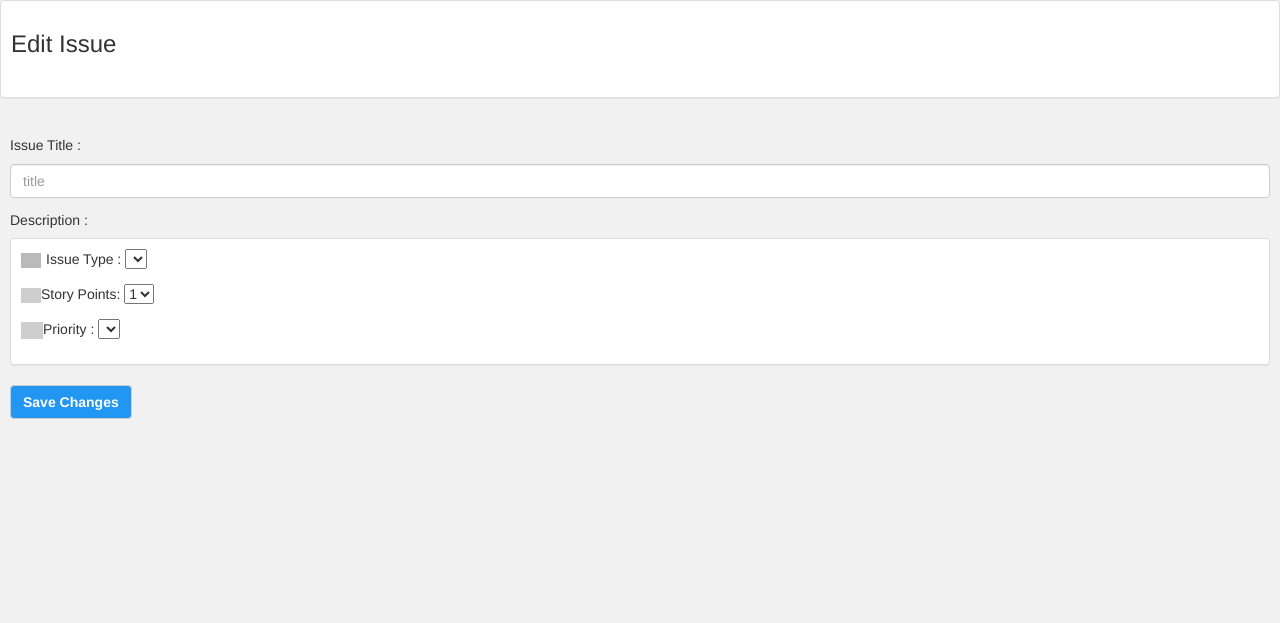
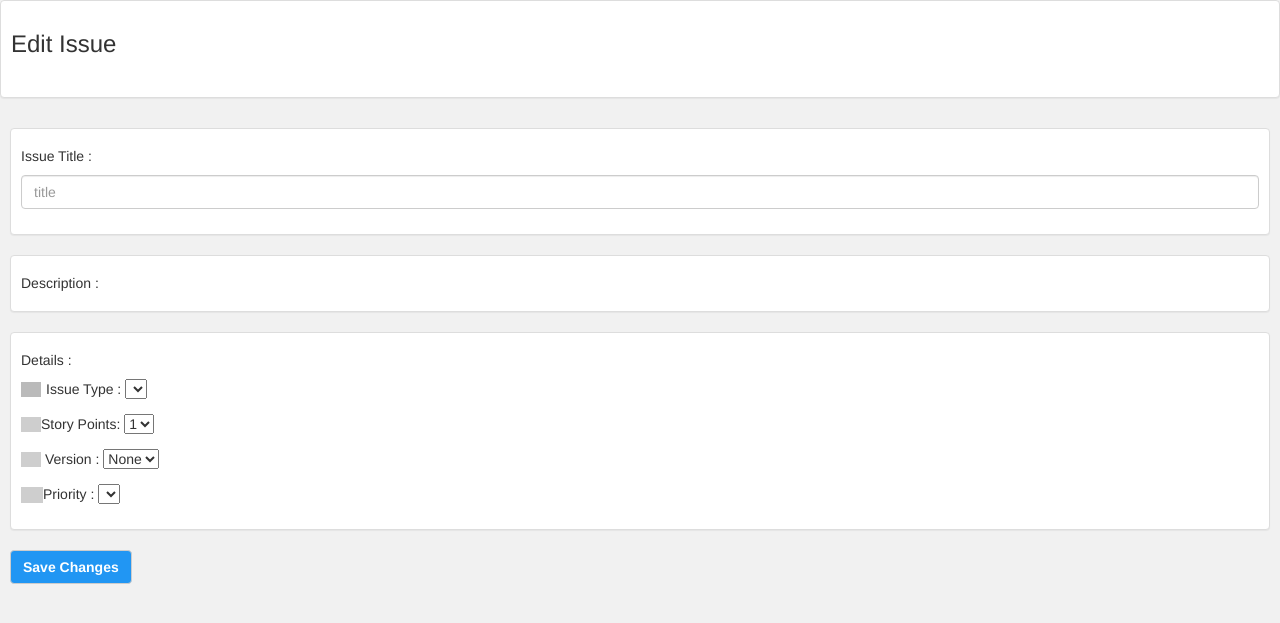
Before and after one commit to Softrum/Enpointer, a Django app: template dragonslayer/templates/issue_edit.html in a window 1280 px wide. Shown: the top 623 px of the page. Run offline with Django 3.2, Linux system fonts and the light colour scheme; the template is opened without the code that fills it, so the values that code supplies are empty; some libraries are stand-ins or nearby versions; grey boxes are pictures that could not be loaded.

Commit message:
improved design of issue edit screen

```diff
--- a/dragonslayer/templates/issue_edit.html
+++ b/dragonslayer/templates/issue_edit.html
@@ -31,19 +31,25 @@ priority : {{issue.priority.title}}<br><br>
 
 -->
 
-
+<div class="panel panel-default" style="padding: 10">
 <form action="/save_edit_issue_screen/{{project.uid}}/{{issue.uid}}/" method="post">
       {% csrf_token %}
         <div class="form-group"><h5> Issue Title :</h5>
           <input id="title_edit"   type="text" class="form-control" value="{{issue.title}}" name="title" placeholder="title">
         </div>
 
+</form>
+</div>
 
+<div class="panel panel-default" style="padding: 10">
 <h5> Description :</h5>
   <div id="summernote" class="description_edit"> {{issue.description|safe}}</div>
 
+  </div>
 
 <div class="panel panel-default" style="background-color: white; padding: 10">
+
+<h5> Details :</h5>
 
 
            <div class="form-group"><img src="https://i.imgur.com/m11xW89.png" width="20" style="opacity: 0.7; margin-right: 5">Issue Type :
@@ -59,6 +65,7 @@ priority : {{issue.priority.title}}<br><br>
 
        </select>
         </div>
+
 
 
               <div class="form-group"><img src="https://i.imgur.com/ZvnfNDW.png" width="20" style="opacity: 0.5">Story Points:
@@ -108,7 +115,7 @@ priority : {{issue.priority.title}}<br><br>
 
 
 
-              <div hidden class="form-group">Version :
+              <div  class="form-group"> <img src="https://i.imgur.com/xvONnBu.png" width="20" style="opacity: 0.5"> Version :
        <select id="version_edit" name="version">
 
         <option value=None>None</option>
```
